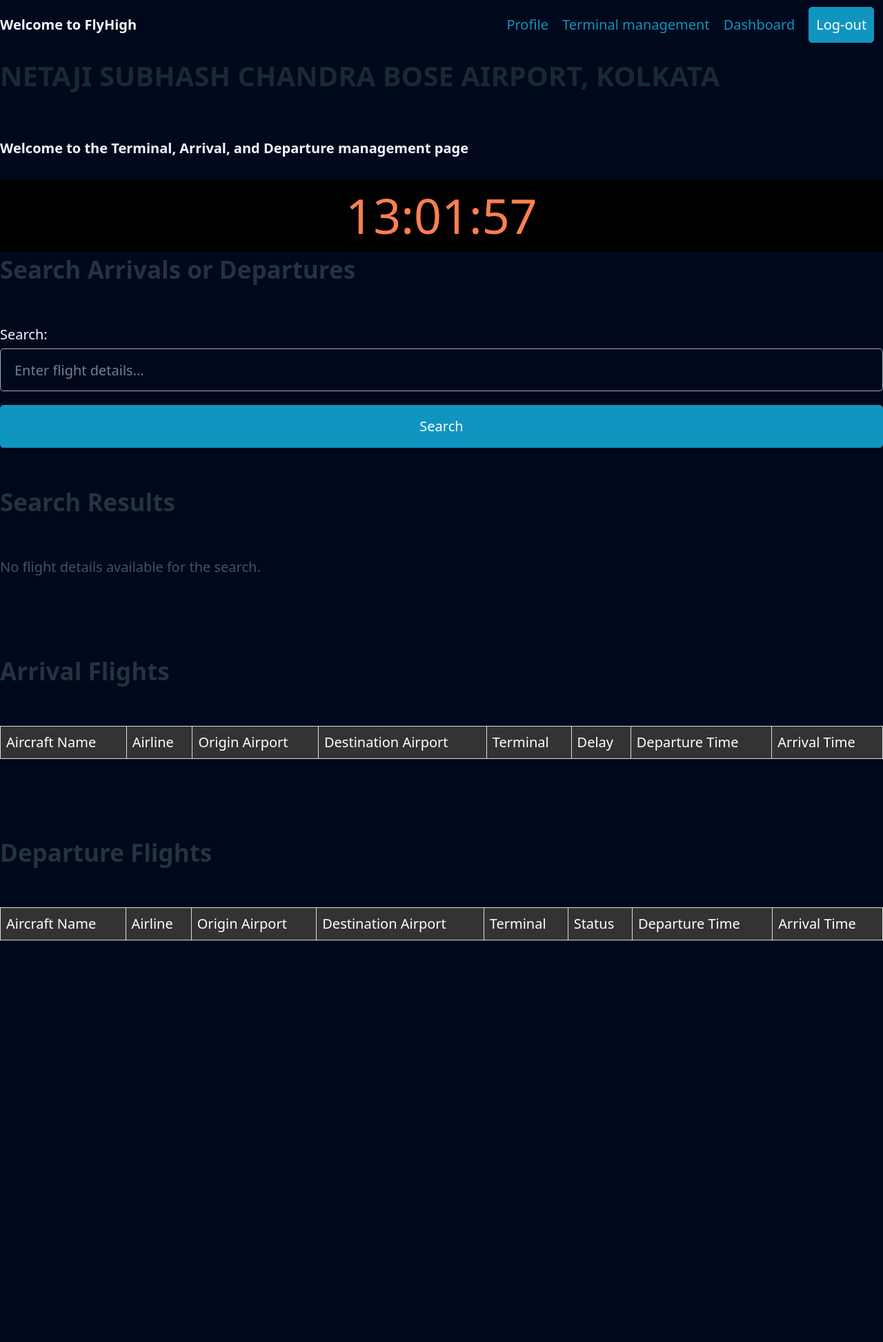
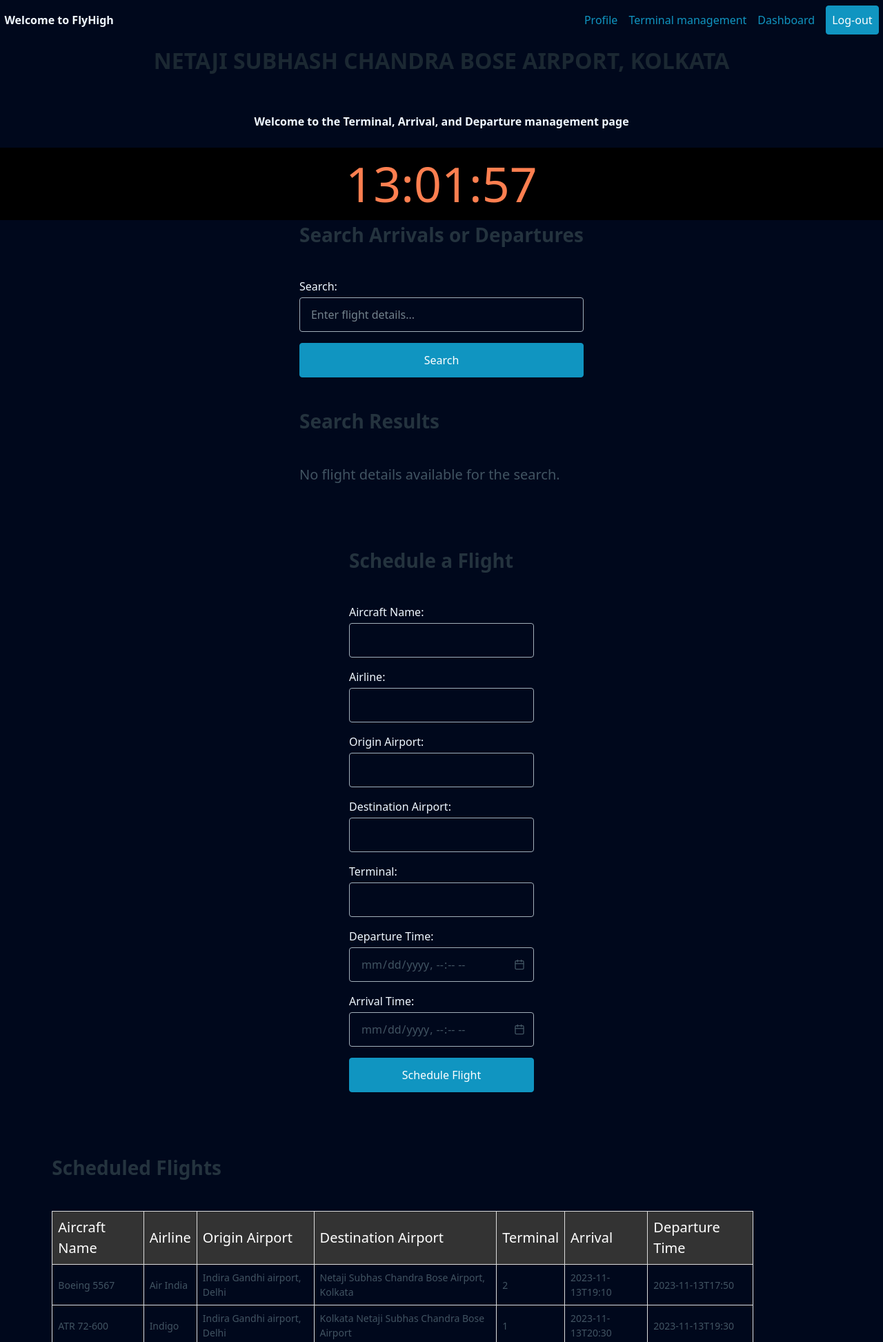
Before and after one commit to DebosmitaBedajna/ATMS, a Flask app: page /arrivals_departures in a window 1280 px wide. Shown: the top 1945 px of the page at 69% size. Before the commit the page ends 1363 px from the top, so only its background shows below. Run offline with Flask 3, Linux system fonts and the light colour scheme; data comes from the database, SQL or seed files in the repository; both versions use the stored data as it was after the commit; lists and menus that the app fills with data are empty; some libraries are stand-ins or nearby versions.

Commit message:
Terminal Management added

```diff
--- a/OATMS/app.py
+++ b/OATMS/app.py
@@ -1,10 +1,10 @@
-from flask import Flask, render_template, request, redirect, session,jsonify
+from datetime import datetime
+from flask import Flask, render_template, request, redirect, session
 from flask import flash
 from flask_sqlalchemy import SQLAlchemy
 from models import db, User
 from requests import post
 from flask_migrate import Migrate
-import json
 from datetime import timedelta
 from FlightRadar24 import FlightRadar24API, FlightTrackerConfig
 from flask_socketio import SocketIO, emit
@@ -13,6 +13,9 @@
 
 app = Flask(__name__, static_url_path='/static')
 app.config['SQLALCHEMY_DATABASE_URI'] = 'sqlite:///users.db'
+app.config['SQLALCHEMY_BINDS'] = {
+    'flights': 'sqlite:///flights.db'
+}
 db = SQLAlchemy(app)
 migrate = Migrate(app, db)
 app.secret_key = 'secretivekeyagain'
@@ -129,7 +132,8 @@
 def arrivals_departures():
     arrival_flight_details = get_arrivals()
     departure_flight_details = get_departures()
-    return render_template('arrivals_departures.html', arr_flight_details=arrival_flight_details, dept_flights_details=departure_flight_details)
+    scheduled_flights_data = get_scheduled_flights()
+    return render_template('arrivals_departures.html', arr_flight_details=arrival_flight_details, dept_flights_details=departure_flight_details, scheduled_flights=scheduled_flights_data)
 
 
 def get_flight_data():
@@ -216,8 +220,61 @@
 def handle_emergency():
     emit('emergency_alert', broadcast=True)
 
+class Flight(db.Model):
+    id = db.Column(db.Integer, primary_key=True)
+    aircraft_name = db.Column(db.String(255), nullable=False)
+    airline = db.Column(db.String(255), nullable=False)
+    origin_airport = db.Column(db.String(255), nullable=False)
+    destination_airport = db.Column(db.String(255), nullable=False)
+    terminal = db.Column(db.String(10), nullable=False)
+    departure_time = db.Column(db.DateTime, nullable=False)
+    arrival_time = db.Column(db.DateTime, nullable=False)
+
+@app.route('/schedule', methods=['POST'])
+def schedule_flight():
+    if request.method == 'POST':
+        aircraft_name = request.form['aircraftName']
+        airline = request.form['airline']
+        origin_airport = request.form['originAirport']
+        destination_airport = request.form['destinationAirport']
+        terminal = request.form['terminal']
+        departure_time = datetime.strptime(request.form['departureTime'], '%Y-%m-%dT%H:%M')
+        arrival_time = datetime.strptime(request.form['arrivalTime'], '%Y-%m-%dT%H:%M')
+
+        new_flight = Flight(
+            aircraft_name=aircraft_name,
+            airline=airline,
+            origin_airport=origin_airport,
+            destination_airport=destination_airport,
+            terminal=terminal,
+            departure_time=departure_time,
+            arrival_time=arrival_time
+        )
+        db.session.add(new_flight)
+        db.session.commit()
+
+        return redirect('/arrivals_departures')
+
+def get_scheduled_flights():
+    scheduled_flights = Flight.query.all()
+
+    scheduled_flights_data = [
+        {
+            'Aircraft Name': flight.aircraft_name,
+            'Airline': flight.airline,
+            'Origin Airport': flight.origin_airport,
+            'Destination Airport': flight.destination_airport,
+            'Terminal': flight.terminal,
+            'Departure Time': flight.departure_time.strftime('%Y-%m-%dT%H:%M'),
+            'Arrival Time' : flight.arrival_time.strftime('%Y-%m-%dT%H:%M')
+        }
+        for flight in scheduled_flights
+    ]
+
+    return scheduled_flights_data
+
+
 if __name__ == '__main__':
     with app.app_context():
         db.create_all()
-    # Use eventlet to run the application
     socketio.run(app, host='0.0.0.0', port=5000, debug=True, use_reloader=False)
--- a/OATMS/static/css/arrdept.css
+++ b/OATMS/static/css/arrdept.css
@@ -1,6 +1,7 @@
 * {
     background-color: rgb(0, 8, 28);
     color: aliceblue;
+    font-size: 2vh;
   }
 
 .Navigation{
@@ -13,6 +14,9 @@
 main{
     display: flex;
     flex-direction: column;
+    align-items: center;
+    justify-content: center;
+    min-height: 100vh;
 }
 
 #current-time{
@@ -24,7 +28,7 @@
     background-color: black;
 }
 table {
-    width: 100%;
+    width: 90%;
     border-collapse: collapse;
     margin-top: 20px;
 }
--- a/OATMS/templates/arrivals_departures.html
+++ b/OATMS/templates/arrivals_departures.html
@@ -66,6 +66,64 @@
                     <p>No flight details available for the search.</p>
                 {% endif %}
             </section>
+            <section>
+                <h2>Schedule a Flight</h2>
+                <form action="/schedule" method="post">
+                    <label for="aircraftName">Aircraft Name:</label>
+                    <input type="text" id="aircraftName" name="aircraftName" required>
+
+                    <label for="airline">Airline:</label>
+                    <input type="text" id="airline" name="airline" required>
+
+                    <label for="originAirport">Origin Airport:</label>
+                    <input type="text" id="originAirport" name="originAirport" required>
+
+                    <label for="destinationAirport">Destination Airport:</label>
+                    <input type="text" id="destinationAirport" name="destinationAirport" required>
+
+                    <label for="terminal">Terminal:</label>
+                    <input type="text" id="terminal" name="terminal" required>
+
+                    <label for="departureTime">Departure Time:</label>
+                    <input type="datetime-local" id="departureTime" name="departureTime" required>
+
+                    <label for="arrivalTime">Arrival Time:</label>
+                    <input type="datetime-local" id="arrivalTime" name="arrivalTime" required>
+
+                    <button type="submit">Schedule Flight</button>
+                </form>
+            </section>
+            <section>
+                <h2>Scheduled Flights</h2>
+                <table>
+                    <thead>
+                        <tr>
+                            <th>Aircraft Name</th>
+                            <th>Airline</th>
+                            <th>Origin Airport</th>
+                            <th>Destination Airport</th>
+                            <th>Terminal</th>
+                            <th>Arrival</th>
+                            <th>Departure Time</th>
+                        </tr>
+                    </thead>
+                    <tbody>
+                        {% for flight in scheduled_flights %}
+                            <tr>
+                                <td>{{ flight['Aircraft Name'] }}</td>
+                                <td>{{ flight['Airline'] }}</td>
+                                <td>{{ flight['Origin Airport'] }}</td>
+                                <td>{{ flight['Destination Airport'] }}</td>
+                                <td>{{ flight['Terminal'] }}</td>
+                                <td>{{ flight['Arrival Time'] }}</td>
+                                <td>{{ flight['Departure Time'] }}</td>
+                            </tr>
+                        {% endfor %}
+                    </tbody>
+                </table>
+            </section>
+            <section>
+
         <section>
             <h2>Arrival Flights</h2>
             <table>
```
Also changed, not shown: OATMS/addflights.py (added, +25 -0 lines), OATMS/instance/flights.db (added), OATMS/instance/users.db.
